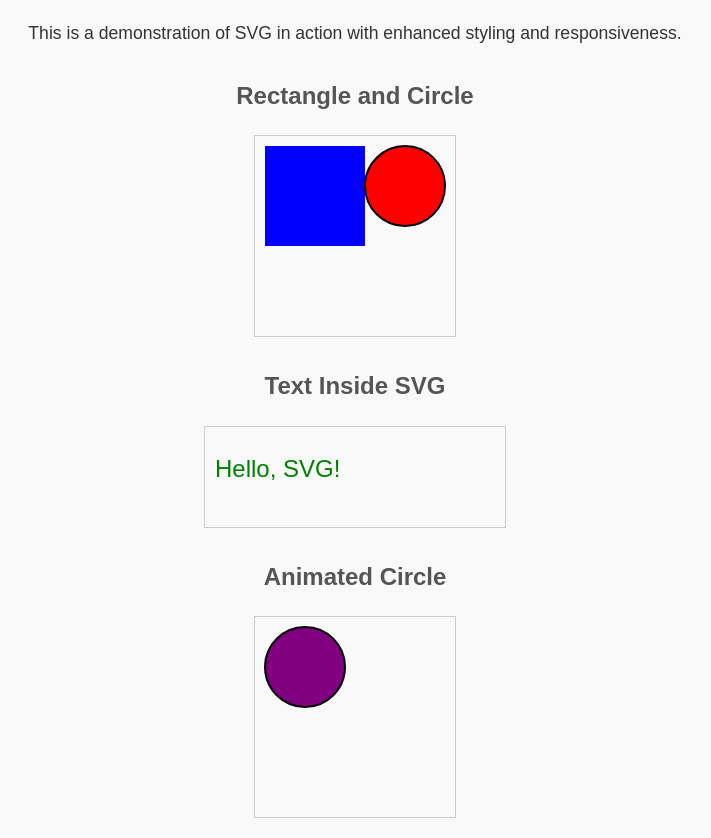
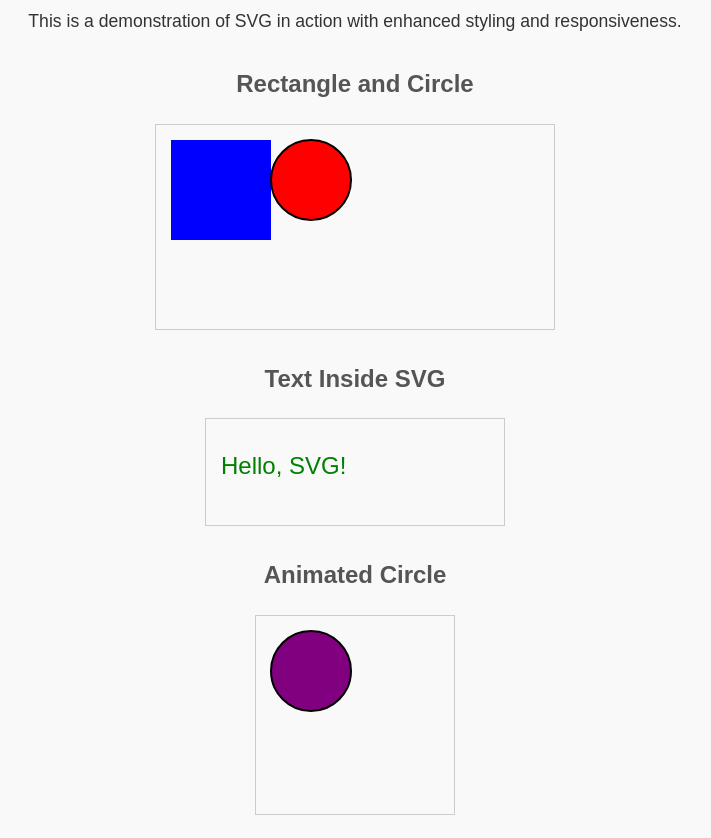
Before and after one commit to Mayank-Garg7/Html, a plain HTML site: page 03-Advanced-HTML-Techniques/01-SVG/example/example.html in a window 1280 px wide. Shown: the part 74-912 px from the top of the page, without its empty margins (285-996 px from the left). Drawn offline with Linux system fonts and the light colour scheme.

Commit message:
updating the html file here

```diff
--- a/03-Advanced-HTML-Techniques/01-SVG/example/example.html
+++ b/03-Advanced-HTML-Techniques/01-SVG/example/example.html
@@ -5,11 +5,14 @@
     <meta name="viewport" content="width=device-width, initial-scale=1.0">
     <title>SVG Example</title>
     <style>
+        *{
+            margin: 0;
+            padding: 0;
+            box-sizing: border-box;
+        }
         body {
             font-family: Arial, sans-serif;
             line-height: 1.6;
-            margin: 0;
-            padding: 0;
             background-color: #f9f9f9;
             color: #333;
         }
@@ -37,6 +40,7 @@
             margin: 20px auto;
             border: 1px solid #ccc;
             max-width: 90%;
+            padding: 5px;
             height: auto;
         }
 
@@ -92,7 +96,7 @@
 
     <!-- Example 1: Simple SVG -->
     <h2>Rectangle and Circle</h2>
-    <svg width="200" height="200">
+    <svg width="400" height="200">
         <rect x="10" y="10" width="100" height="100" fill="blue" />
         <circle cx="150" cy="50" r="40" fill="red" />
     </svg>
```
